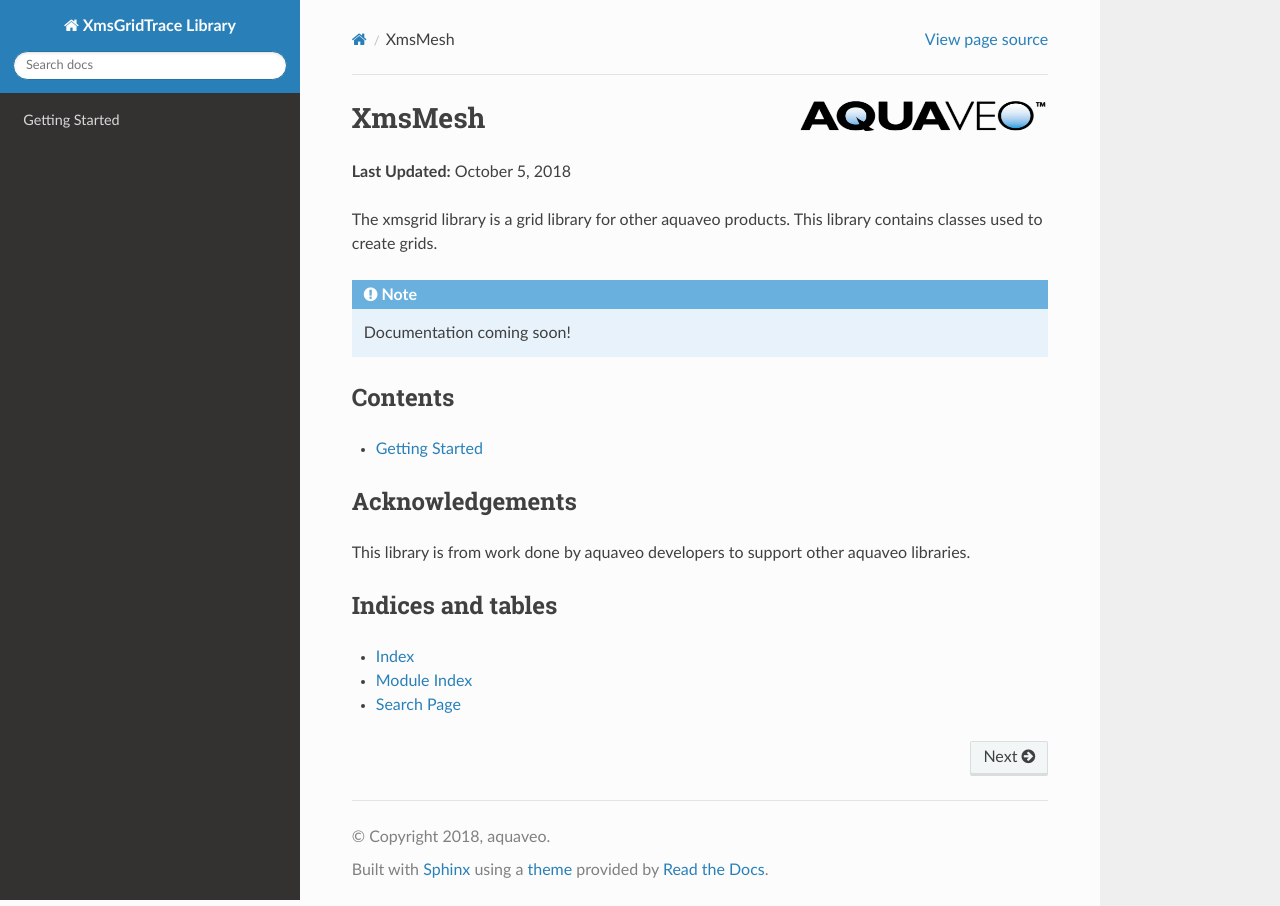
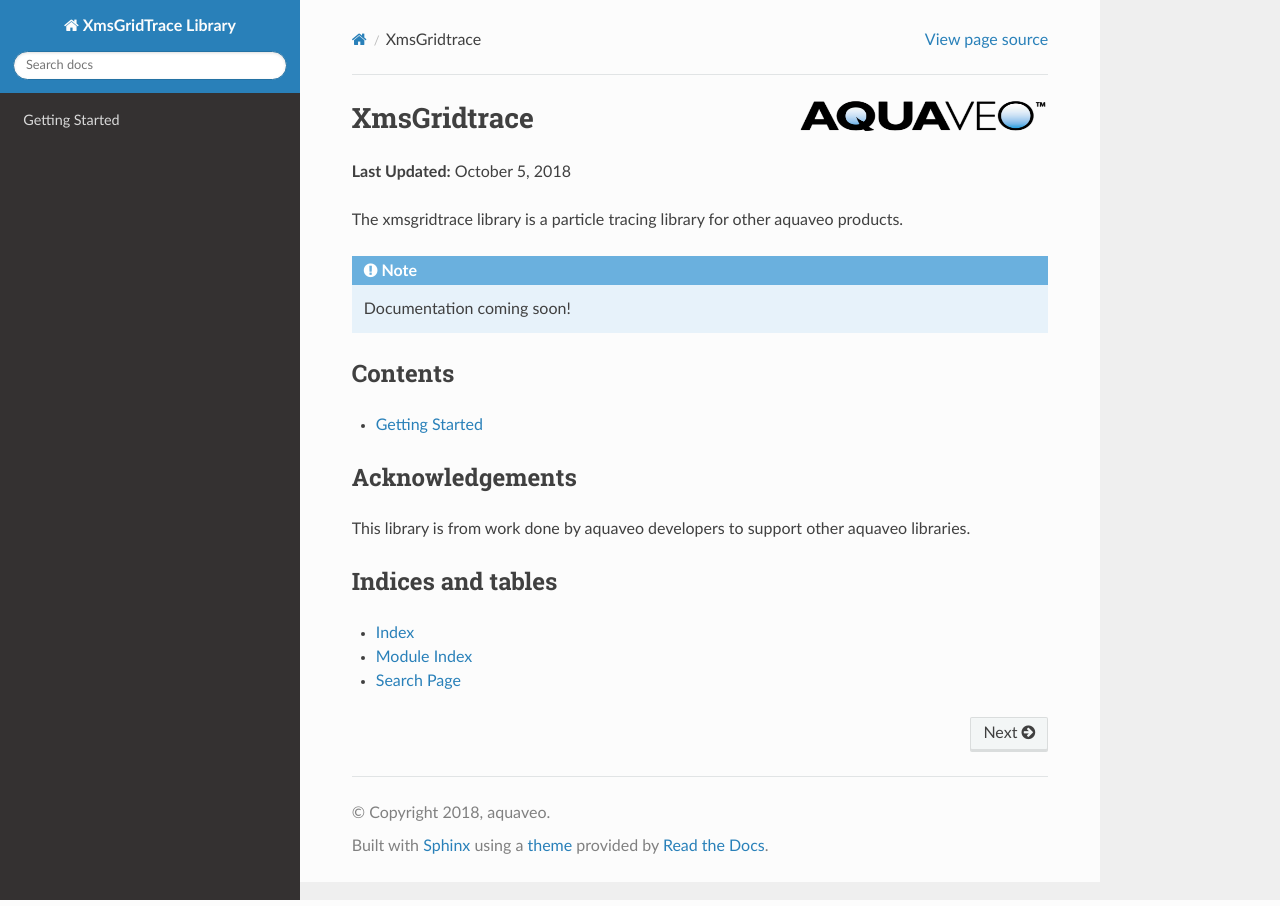
Before and after one commit to Aquaveo/xmsgridtrace, a Sphinx documentation site: the page built from pydocs/source/index.rst, in a window 1280 px wide. Built offline with Sphinx 7.4.7 and the Read the Docs theme 2.0.0, drawn with Linux system fonts in a browser that asks for light colours.

Commit message:
update pydoc title

```diff
--- a/pydocs/source/index.rst
+++ b/pydocs/source/index.rst
@@ -3,13 +3,13 @@
    :width: 250px
    :align: right
 
-*******************
-XmsMesh |version|
-*******************
+**********************
+XmsGridtrace |version|
+**********************
 
 **Last Updated:** October 5, 2018
 
-The xmsgrid library is a grid library for other aquaveo products. This library contains classes used to create grids.
+The xmsgridtrace library is a particle tracing library for other aquaveo products.
 
 .. note::
 
```
